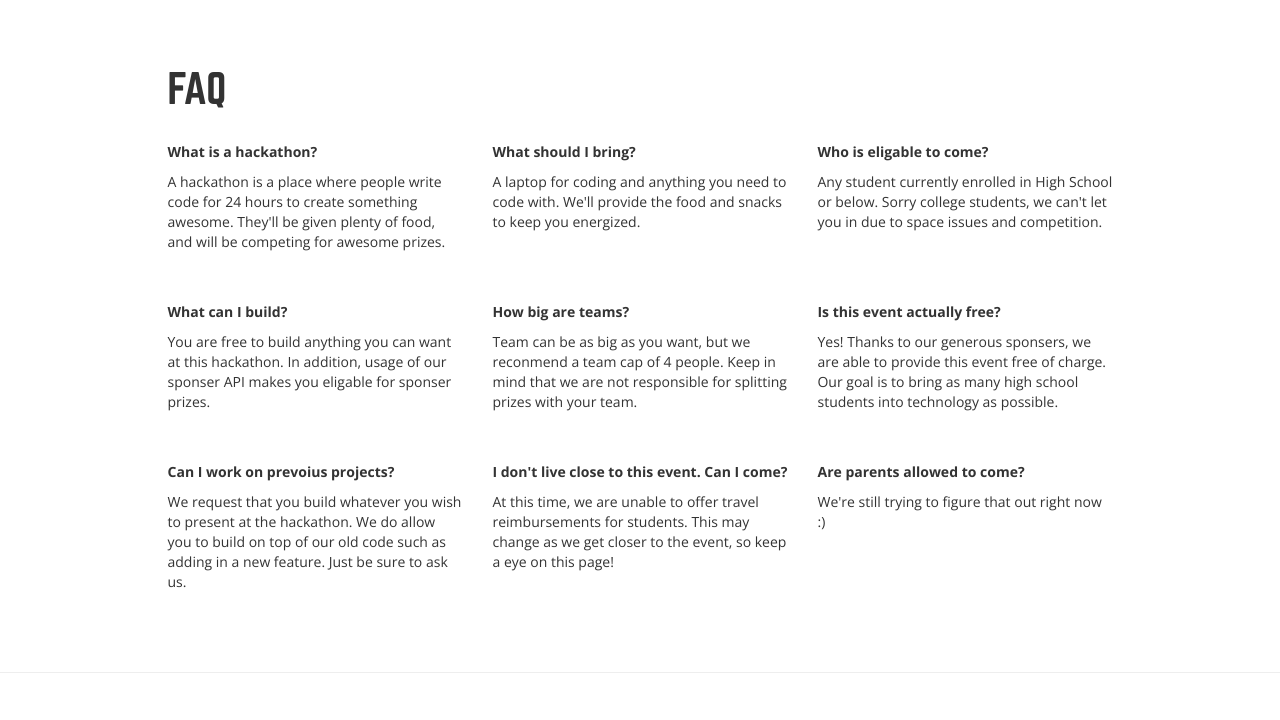
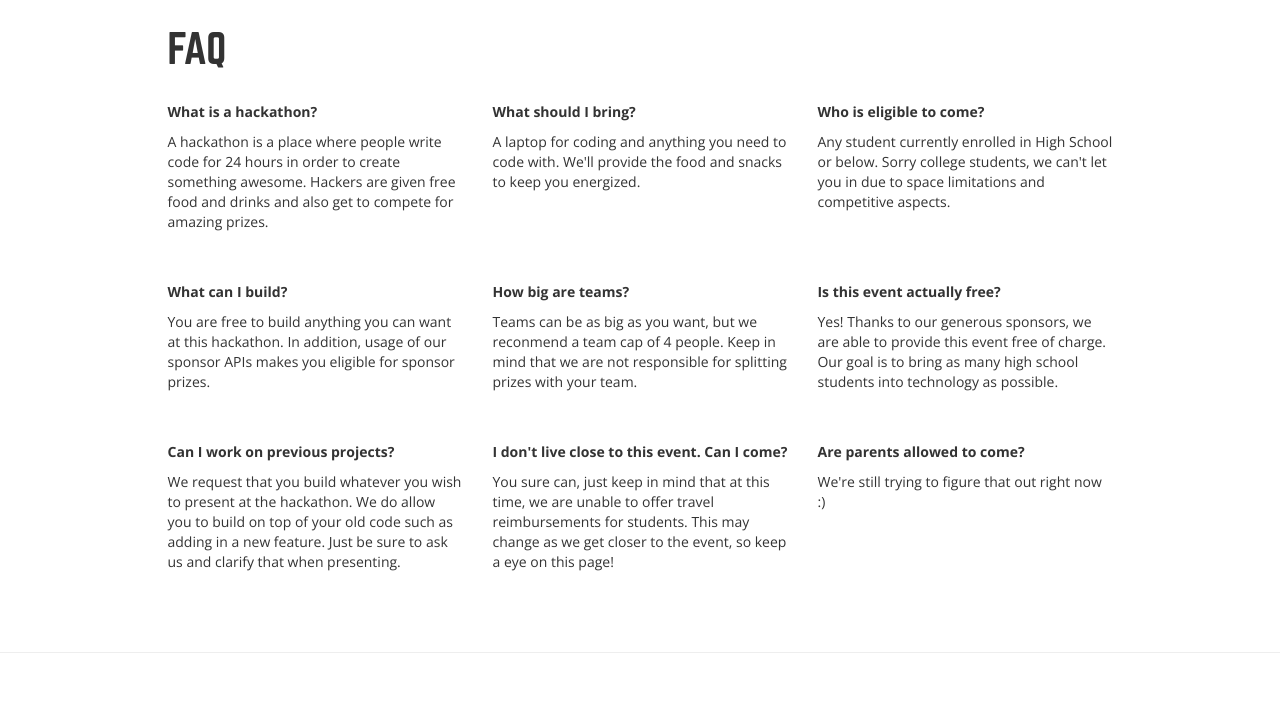
Before and after one commit to zuhaz3/hackhs, a plain HTML site: page index.html in a window 1280 px wide. Shown: the part 1619-2339 px from the top of the page. Drawn offline with nearby package versions, Linux system fonts and the light colour scheme; files whose address does not match are found by name.

Commit message:
vocab and grammar

```diff
--- a/index.html
+++ b/index.html
@@ -23,7 +23,7 @@
                 <a href="index.html"><img src="img/hackhs_logo.png" width="125" style="margin-top: 4px;"></a>
               </div>
               <div class="col-lg-8">
-                <p><a href="schedule.html">SCHEDULE</a> <a href="#" id="faqScroll">FAQ</a> <a href="prizes.html">PRIZES</a> <a href="#">REGISTER</a> <a href="sponsor.pdf">SPONSORS</a></p>
+                <p><a href="schedule.html">SCHEDULE</a> <a href="#" id="faqScroll">FAQ</a> <a href="prizes.html">PRIZES</a> <a href="#">REGISTER</a> <a href="http://hackhs.net/sponsor.pdf">SPONSORS</a></p>
               </div>
             </div>
 
@@ -41,7 +41,7 @@
               <div class="row">
                 <div class="col-lg-6">
                   <h1>Most Epic High School Hackathon</h1>
-                  <h2 class="subblurb" style="width: auto;"> <span id="date">Jan. 11 - 12</span>, <a id="directions" href="https://www.google.com/maps/preview#!q=Facebook+Headquarters%2C+Willow+Road%2C+Menlo+Park%2C+CA&data=!4m15!2m14!1m13!1s0x808fbaea7fe1b097%3A0x1e27b1560eb4a9c9!3m8!1m3!1d9399!2d-122.3298372!3d47.6166678!3m2!1i1309!2i671!4f13.1!4m2!3d37.483258!4d-122.149623">Facebook HQ</a> <br>
+                  <!-- <h2 class="subblurb" style="width: auto;"> <span id="date">Jan. 11 - 12</span>, <a id="directions" href="https://www.google.com/maps/preview#!q=Facebook+Headquarters%2C+Willow+Road%2C+Menlo+Park%2C+CA&data=!4m15!2m14!1m13!1s0x808fbaea7fe1b097%3A0x1e27b1560eb4a9c9!3m8!1m3!1d9399!2d-122.3298372!3d47.6166678!3m2!1i1309!2i671!4f13.1!4m2!3d37.483258!4d-122.149623">Facebook HQ</a> <br> -->
                   </h2>
                   <br>
                   <button class="register">REGISTER NOW</button>
@@ -133,39 +133,39 @@
             <div class="row">
               <div class="col-lg-4">
                 <p><b>What is a hackathon?</b></p>
-                <p>A hackathon is a place where people write code for 24 hours to create something awesome. They'll be given plenty of food, and will be competing for awesome prizes.</p>
+                <p>A hackathon is a place where people write code for 24 hours in order to create something awesome. Hackers are given free food and drinks and also get to compete for amazing prizes.</p>
               </div>
               <div class="col-lg-4">
                 <p><b>What should I bring?</b></p>
                 <p>A laptop for coding and anything you need to code with. We'll provide the food and snacks to keep you energized. </p>
               </div>
               <div class="col-lg-4">
-                <p><b>Who is eligable to come?</b></p>
-                <p>Any student currently enrolled in High School or below. Sorry college students, we can't let you in due to space issues and competition.</p>
+                <p><b>Who is eligible to come?</b></p>
+                <p>Any student currently enrolled in High School or below. Sorry college students, we can't let you in due to space limitations and competitive aspects.</p>
               </div>
             </div><br><br>
             <div class="row">
               <div class="col-lg-4">
                 <p><b>What can I build?</b></p>
-                <p>You are free to build anything you can want at this hackathon. In addition, usage of our sponser API makes you eligable for sponser prizes.</p>
+                <p>You are free to build anything you can want at this hackathon. In addition, usage of our sponsor APIs makes you eligible for sponsor prizes.</p>
               </div>
               <div class="col-lg-4">
                 <p><b>How big are teams?</b></p>
-                <p>Team can be as big as you want, but we reconmend a team cap of 4 people. Keep in mind that we are not responsible for splitting prizes with your team.</p>
+                <p>Teams can be as big as you want, but we reconmend a team cap of 4 people. Keep in mind that we are not responsible for splitting prizes with your team.</p>
               </div>
               <div class="col-lg-4">
                 <p><b>Is this event actually free?</b></p>
-                <p>Yes! Thanks to our generous sponsers, we are able to provide this event free of charge. Our goal is to bring as many high school students into technology as possible.</p>
+                <p>Yes! Thanks to our generous sponsors, we are able to provide this event free of charge. Our goal is to bring as many high school students into technology as possible.</p>
               </div>
             </div><br><br>
             <div class="row">
               <div class="col-lg-4">
-                <p><b>Can I work on prevoius projects?</b></p>
-                <p>We request that you build whatever you wish to present at the hackathon. We do allow you to build on top of our old code such as adding in a new feature. Just be sure to ask us.</p>
+                <p><b>Can I work on previous projects?</b></p>
+                <p>We request that you build whatever you wish to present at the hackathon. We do allow you to build on top of your old code such as adding in a new feature. Just be sure to ask us and clarify that when presenting.</p>
               </div>
               <div class="col-lg-4">
                 <p><b>I don't live close to this event. Can I come?</b></p>
-                <p>At this time, we are unable to offer travel reimbursements for students. This may change as we get closer to the event, so keep a eye on this page!</p>
+                <p>You sure can, just keep in mind that at this time, we are unable to offer travel reimbursements for students. This may change as we get closer to the event, so keep a eye on this page!</p>
               </div>
               <div class="col-lg-4">
                 <p><b>Are parents allowed to come?</b></p>
```
